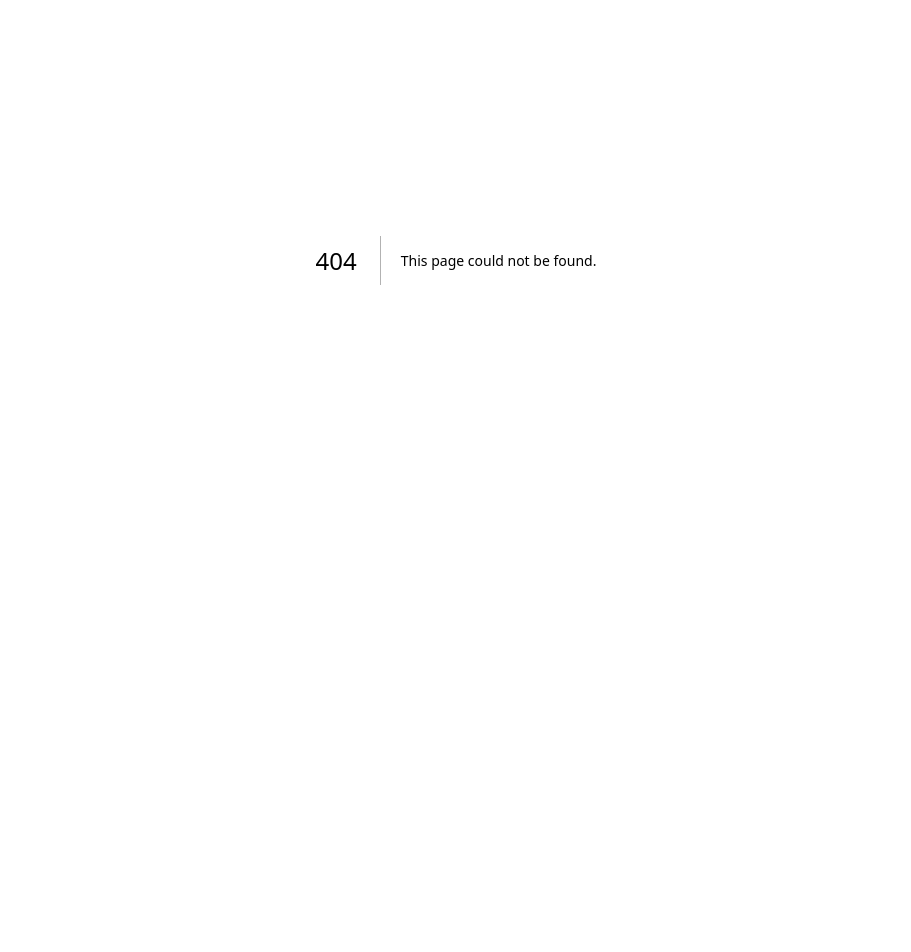
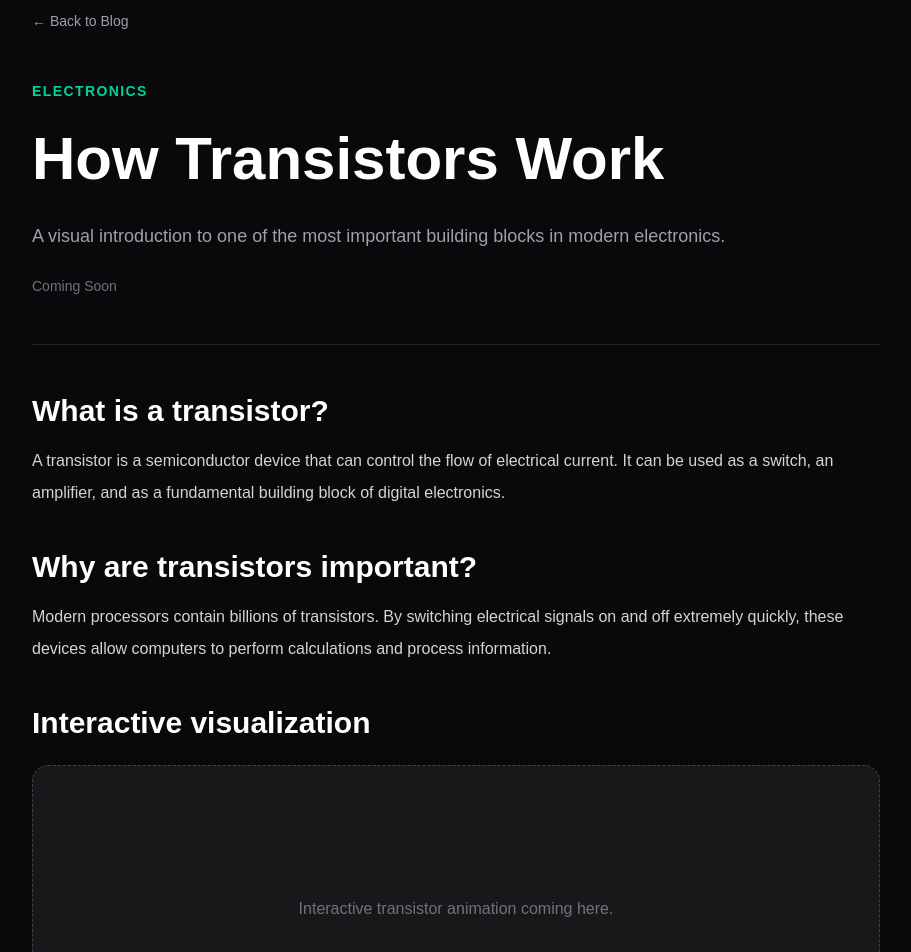
Before and after one commit to adeebwork13/portfolio, a Next.js app: page /blog/how-transistors-work in a window 1280 px wide. Before the commit this address had no page. Shown: the part 140-1092 px from the top of the page, without its empty margins (184-1095 px from the left). Before the commit the page ends 800 px from the top, so only its background shows below. Built offline with nearby package versions, Linux system fonts and the light colour scheme.

Commit message:
Add reusable blog post layout

```diff
--- /dev/null
+++ b/app/blog/how-transistors-work/page.tsx
@@ -0,0 +1,54 @@
+import BlogPostLayout from "@/components/blog/BlogPostLayout";
+
+export default function HowTransistorsWork() {
+  return (
+    <BlogPostLayout
+      title="How Transistors Work"
+      description="A visual introduction to one of the most important building blocks in modern electronics."
+      category="Electronics"
+      date="Coming Soon"
+    >
+
+      <section>
+        <h2 className="text-3xl font-bold text-white">
+          What is a transistor?
+        </h2>
+
+        <p className="mt-4">
+          A transistor is a semiconductor device that can control the flow
+          of electrical current. It can be used as a switch, an amplifier,
+          and as a fundamental building block of digital electronics.
+        </p>
+      </section>
+
+
+      <section>
+        <h2 className="text-3xl font-bold text-white">
+          Why are transistors important?
+        </h2>
+
+        <p className="mt-4">
+          Modern processors contain billions of transistors. By switching
+          electrical signals on and off extremely quickly, these devices
+          allow computers to perform calculations and process information.
+        </p>
+      </section>
+
+
+      <section>
+        <h2 className="text-3xl font-bold text-white">
+          Interactive visualization
+        </h2>
+
+        <div className="mt-6 flex min-h-72 items-center justify-center rounded-2xl border border-dashed border-zinc-700 bg-zinc-900">
+
+          <p className="text-zinc-500">
+            Interactive transistor animation coming here.
+          </p>
+
+        </div>
+      </section>
+
+    </BlogPostLayout>
+  );
+}
--- /dev/null
+++ b/components/blog/BlogPostLayout.tsx
@@ -0,0 +1,66 @@
+import Link from "next/link";
+import Navbar from "@/components/Navbar";
+import { ReactNode } from "react";
+
+type BlogPostLayoutProps = {
+  title: string;
+  description: string;
+  category: string;
+  date: string;
+  children: ReactNode;
+};
+
+export default function BlogPostLayout({
+  title,
+  description,
+  category,
+  date,
+  children,
+}: BlogPostLayoutProps) {
+  return (
+    <main className="min-h-screen bg-zinc-950 text-white">
+      <Navbar />
+
+      <article className="mx-auto max-w-4xl px-6 py-20">
+
+        <Link
+          href="/blog"
+          className="text-sm text-zinc-400 transition hover:text-white"
+        >
+          ← Back to Blog
+        </Link>
+
+        <header className="mt-12 border-b border-zinc-800 pb-12">
+
+          <p className="text-sm font-semibold uppercase tracking-widest text-emerald-400">
+            {category}
+          </p>
+
+          <h1 className="mt-5 text-4xl font-bold leading-tight md:text-6xl">
+            {title}
+          </h1>
+
+          <p className="mt-6 max-w-3xl text-lg leading-8 text-zinc-400">
+            {description}
+          </p>
+
+          <p className="mt-6 text-sm text-zinc-500">
+            {date}
+          </p>
+
+        </header>
+
+        <div className="mt-12 space-y-10 leading-8 text-zinc-300">
+          {children}
+        </div>
+
+      </article>
+
+      <footer className="border-t border-zinc-800">
+        <div className="mx-auto max-w-4xl px-6 py-8 text-sm text-zinc-500">
+          © 2026 Adeeb.
+        </div>
+      </footer>
+    </main>
+  );
+}
```
